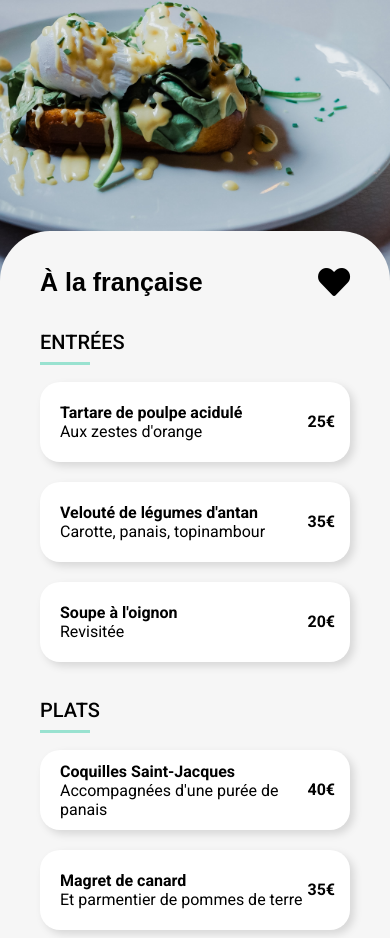
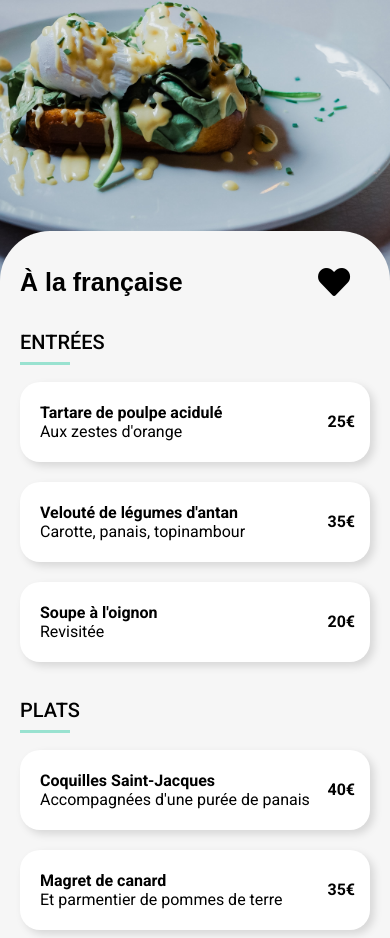
Before and after one commit to dimitrilory44/DimitriLory_3_18062021, a website: page restaurant/a-la-francaise.html in a window 390 px wide. Shown: the part 286-1224 px from the top of the page. Drawn offline with Linux system fonts and the light colour scheme; a web font is replaced by a local one.

Commit message:
Correction responsive

```diff
--- a/sass/components/_cards.scss
+++ b/sass/components/_cards.scss
@@ -9,6 +9,7 @@
 
     @include tablet-only{
         width: 100%;
+        margin-right: 0;
 
         span {
             font-weight: bold;
--- a/sass/pages/_menu.scss
+++ b/sass/pages/_menu.scss
@@ -12,7 +12,6 @@
     &__header {
         display: flex;
         justify-content: space-between;
-        padding-left: 20px;
         padding-right: 20px;
 
         .menu__icone {
@@ -23,8 +22,6 @@
     &__body {
         display: flex;
         justify-content: space-between;
-        padding-left: 20px;
-        padding-right: 20px;
 
         @include tablet-only{
             display: flex;
```
Also changed, not shown: public/css/style.css, 1 other file.
